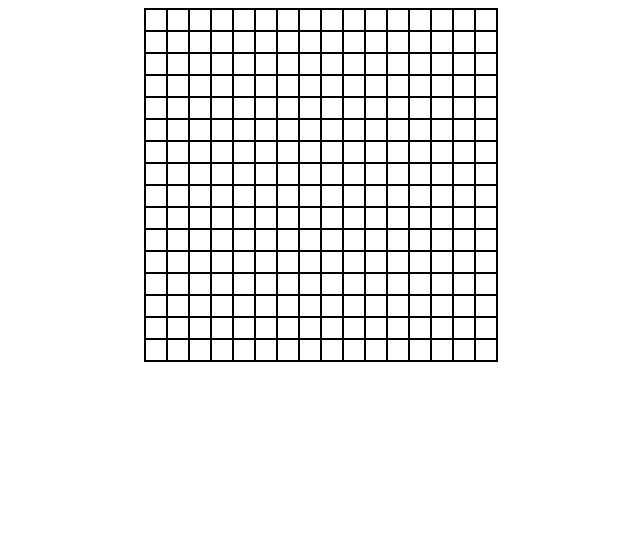
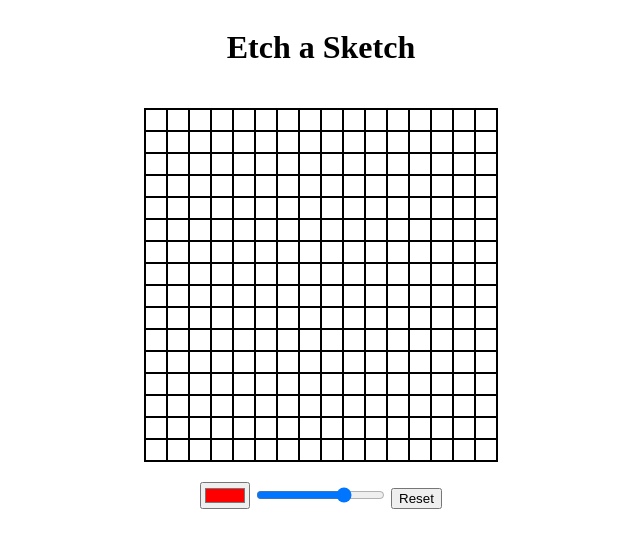
Before and after one commit to CrabVS/odin-etch-a-sketch, a plain HTML site: page index.html in a window 1280 px wide. Shown: the whole page, without its empty margins (319-959 px from the left). Drawn offline with Linux system fonts and the light colour scheme.

Commit message:
Add title and ui inputs

```diff
--- a/index.html
+++ b/index.html
@@ -7,7 +7,13 @@
     <link rel="stylesheet" href="./style.css">
 </head>
 <body>
+    <h1>Etch a Sketch</h1>
     <div id="grid-container"></div>
+    <div id="ui-container">
+        <input type="color" id="favcolor" name="favcolor" value="#ff0000">
+        <input type="range" min="16" max="64" value="50" class="slider" id="myRange">
+        <button>Reset</button>
+    </div>
 
     <script src="./script.js"></script>
 </body>
--- a/style.css
+++ b/style.css
@@ -4,7 +4,9 @@ html {
 
 body {
     display: flex;
-    justify-content: center;
+    flex-direction: column;
+    align-items: center;
+    gap: 20px;
 }
 
 #grid-container {
```
